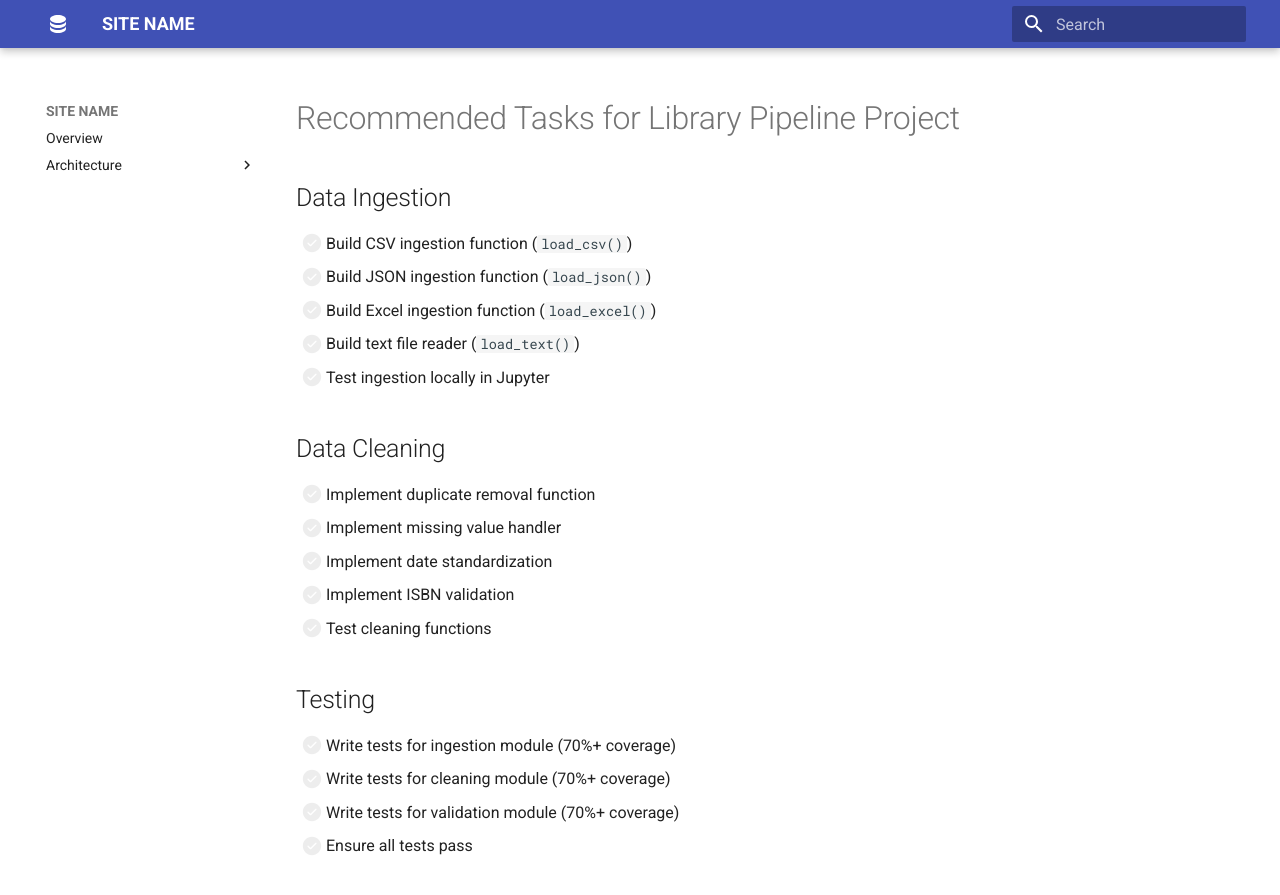
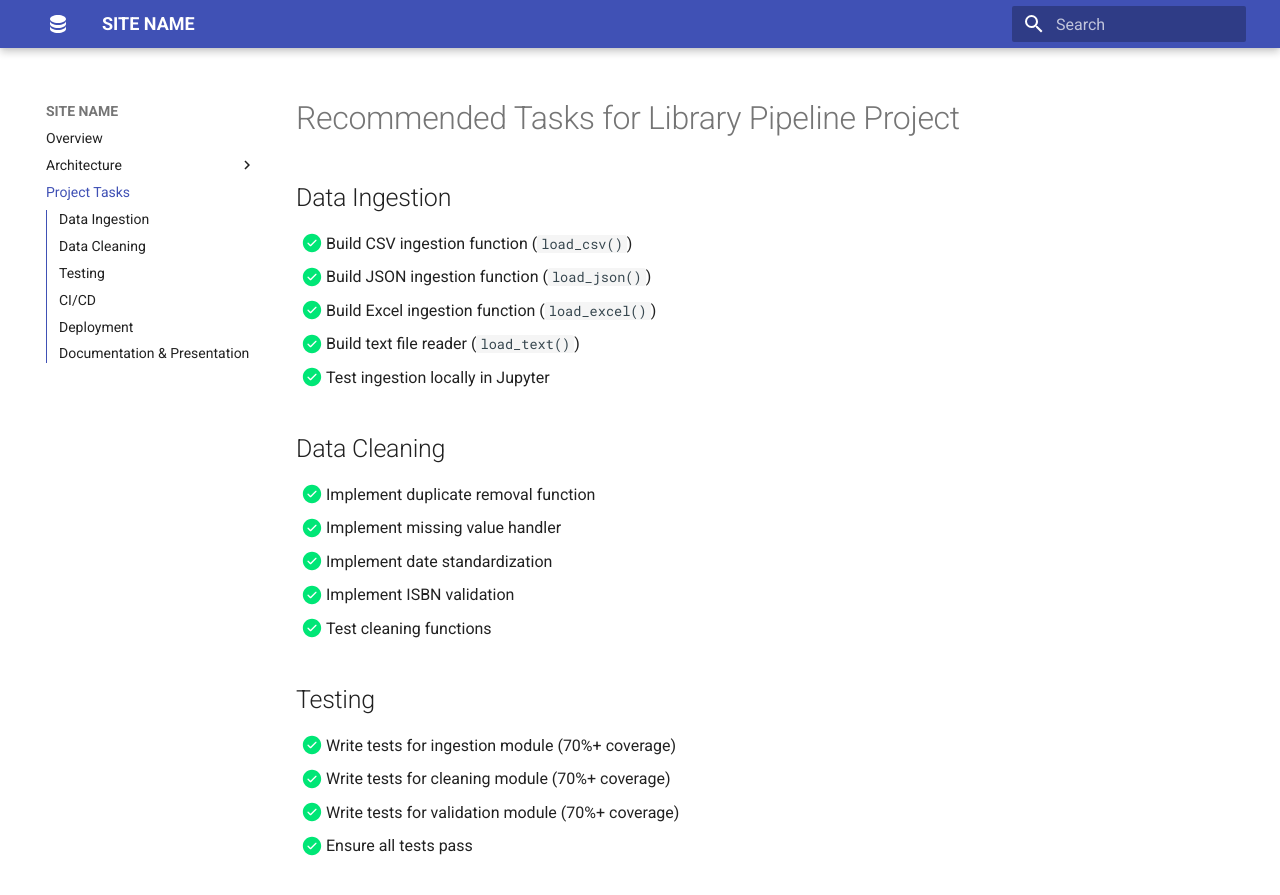
Before and after one commit to Jason252A/qa-library-pipeline-jc, an MkDocs documentation site: the page built from docs/PROJECT_TASKS.md, in a window 1280 px wide and 900 px high. Shown: the top 895 px of the window. Built offline with MkDocs 1.6.1 and Material for MkDocs 9.7.7, drawn with Linux system fonts in a browser that asks for light colours.

Commit message:
mk docs management

```diff
--- a/docs/PROJECT_TASKS.md
+++ b/docs/PROJECT_TASKS.md
@@ -1,24 +1,24 @@
 # Recommended Tasks for Library Pipeline Project
 
 ## Data Ingestion
-- [ ] Build CSV ingestion function (`load_csv()`)
-- [ ] Build JSON ingestion function (`load_json()`)
-- [ ] Build Excel ingestion function (`load_excel()`)
-- [ ] Build text file reader (`load_text()`)
-- [ ] Test ingestion locally in Jupyter
+- [x] Build CSV ingestion function (`load_csv()`)
+- [x] Build JSON ingestion function (`load_json()`)
+- [x] Build Excel ingestion function (`load_excel()`)
+- [x] Build text file reader (`load_text()`)
+- [x] Test ingestion locally in Jupyter
 
 ## Data Cleaning
-- [ ] Implement duplicate removal function
-- [ ] Implement missing value handler
-- [ ] Implement date standardization
-- [ ] Implement ISBN validation
-- [ ] Test cleaning functions
+- [x] Implement duplicate removal function
+- [x] Implement missing value handler
+- [x] Implement date standardization
+- [x] Implement ISBN validation
+- [x] Test cleaning functions
 
 ## Testing
-- [ ] Write tests for ingestion module (70%+ coverage)
-- [ ] Write tests for cleaning module (70%+ coverage)
-- [ ] Write tests for validation module (70%+ coverage)
-- [ ] Ensure all tests pass
+- [x] Write tests for ingestion module (70%+ coverage)
+- [x] Write tests for cleaning module (70%+ coverage)
+- [x] Write tests for validation module (70%+ coverage)
+- [x] Ensure all tests pass
 
 ## CI/CD
 - [ ] Review GitHub Actions workflow
--- a/mkdocs.yml
+++ b/mkdocs.yml
@@ -7,6 +7,7 @@ nav:
   - Architecture:
     - Pipeline Design: architecture/design-pipeline.md
     - ADR: architecture/adr.md
+  - Project Tasks: PROJECT_TASKS.md
 
 # Theme
 theme:
```
Also changed, not shown: docs/architecture/adr.md (+5 -0 lines).
